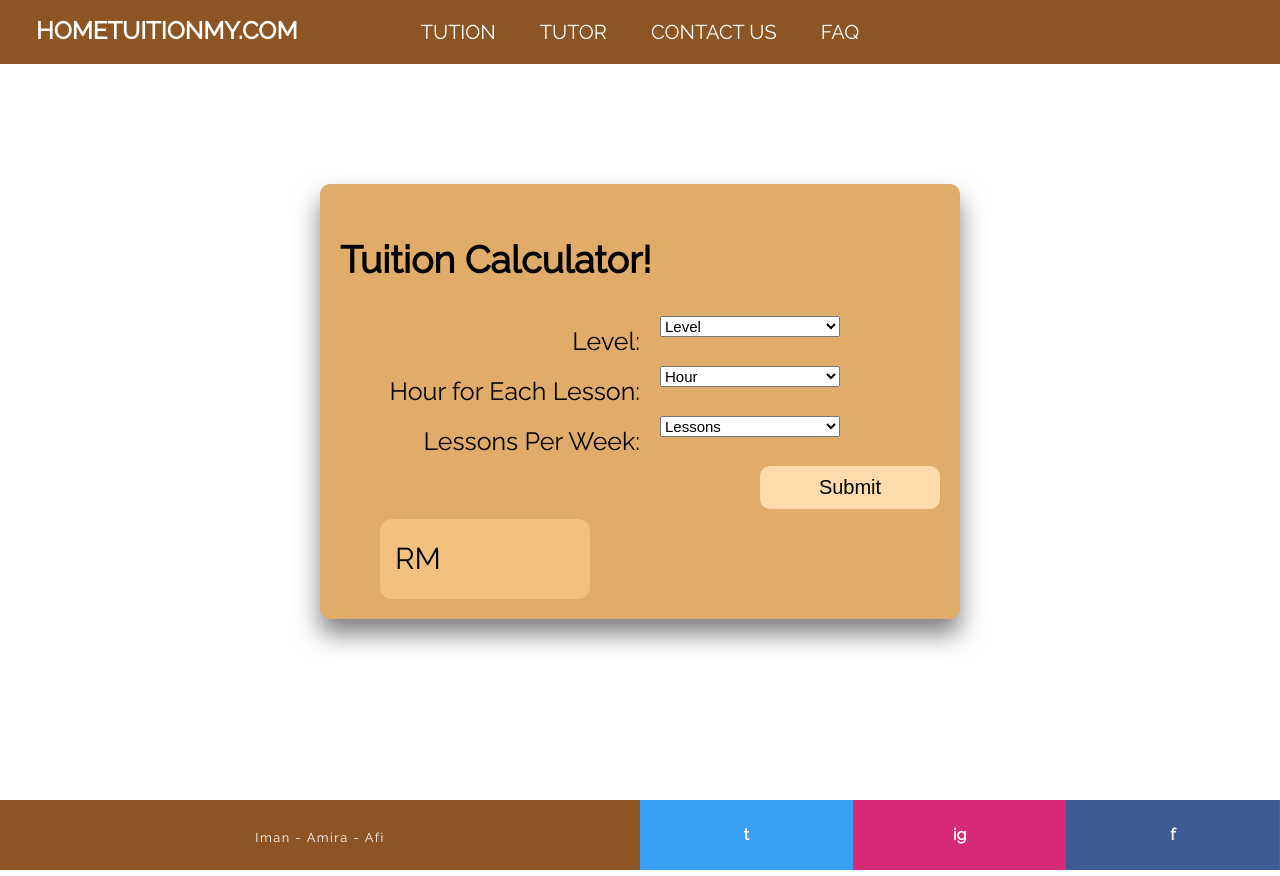
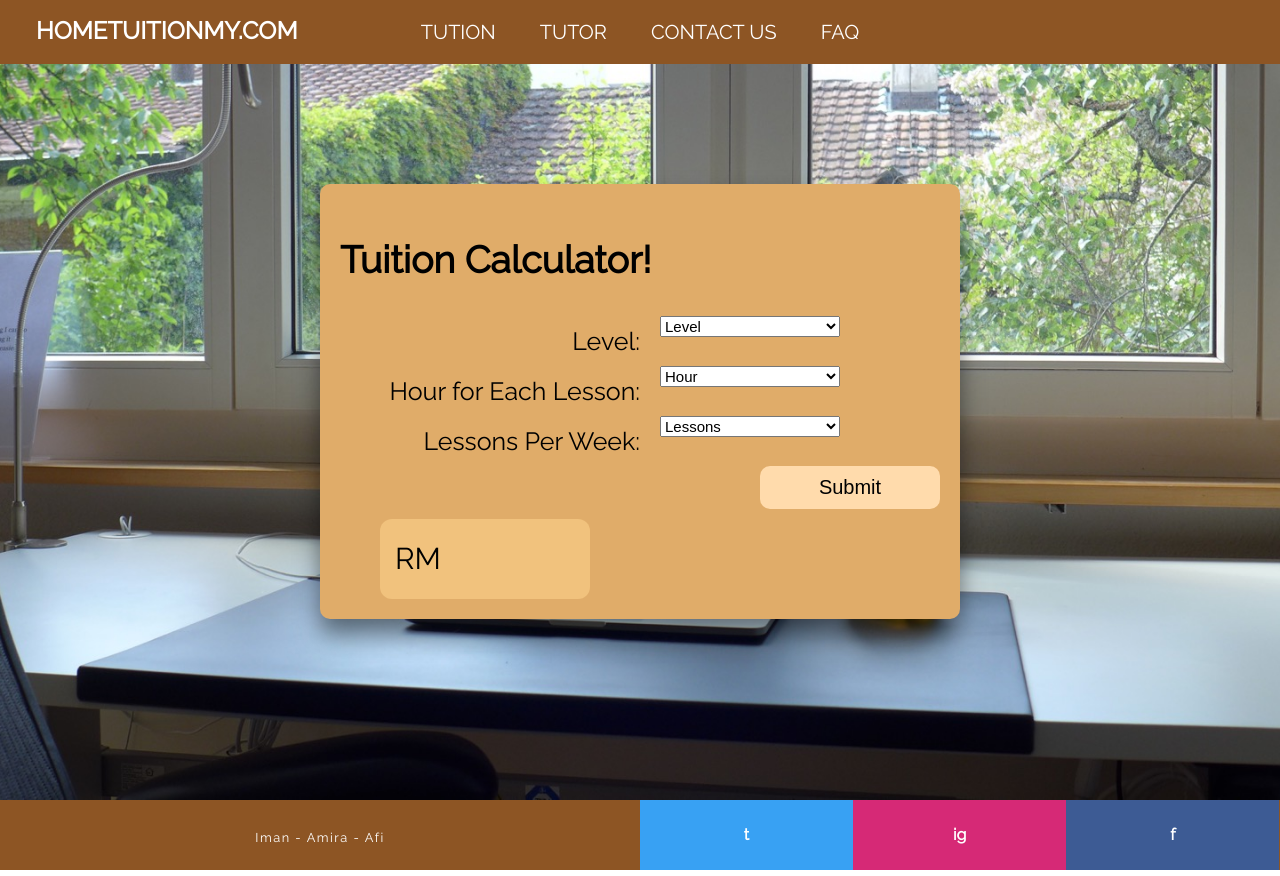
Before and after one commit to imanazahari/imanazahari.github.io, a plain HTML site: page calculator.html in a window 1280 px wide. Drawn offline with Linux system fonts and the light colour scheme.

Commit message:
Update calculator.css

```diff
--- a/calculator.css
+++ b/calculator.css
@@ -9,7 +9,7 @@ body {
 header {
   width: 100%;
   height: 100vh;
-  background-image: url("../images/minimal.jpg");
+  background-image: url("minimal.jpg");
   background-position: center;
   background-repeat: no-repeat;
   background-size: cover;
```
